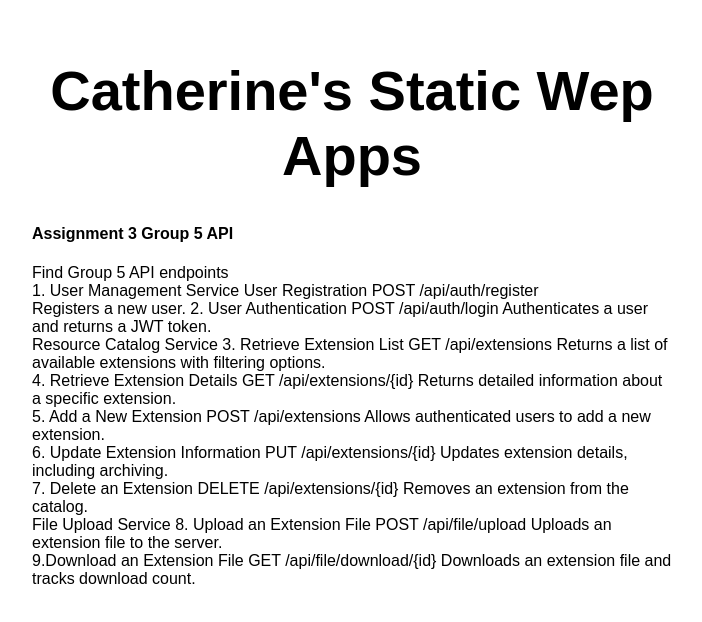
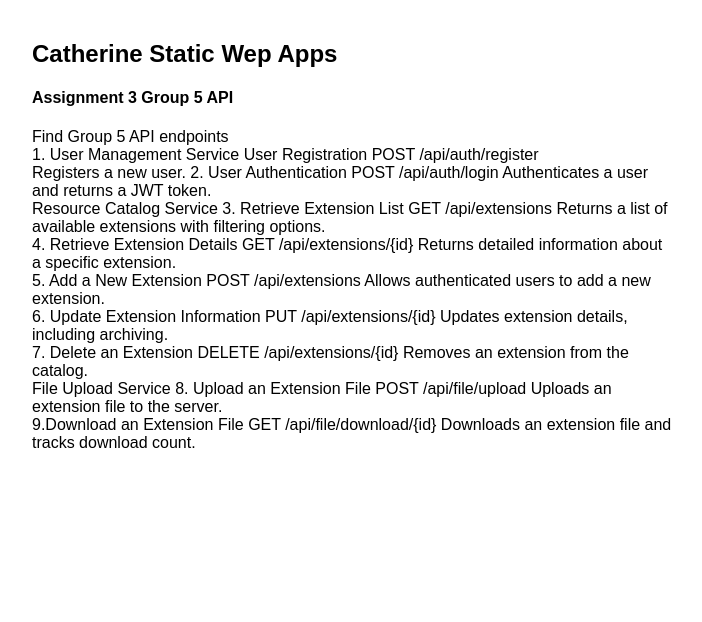
Before and after one commit to Catherin2/A3-App, a website: page src/index.html in a window 1280 px wide. Shown: the whole page, without its empty margins (288-990 px from the left). Drawn offline with Linux system fonts and the light colour scheme.

Commit message:
index commit

```diff
--- a/src/index.html
+++ b/src/index.html
@@ -5,12 +5,12 @@
   <meta charset="UTF-8">
   <meta name="viewport" content="width=device-width, initial-scale=1.0">
   <link rel="stylesheet" href="styles.css">
-  <title>Static Web Apps</title>
+  <title>Static Web App</title>
 </head>
 
 <body>
   <main>
-    <h1>Catherine's Static Wep Apps</h1>
+    <h2>Catherine Static Wep Apps</h2>
     <h4>Assignment 3 Group 5 API</h4>
     <p>
 
```
